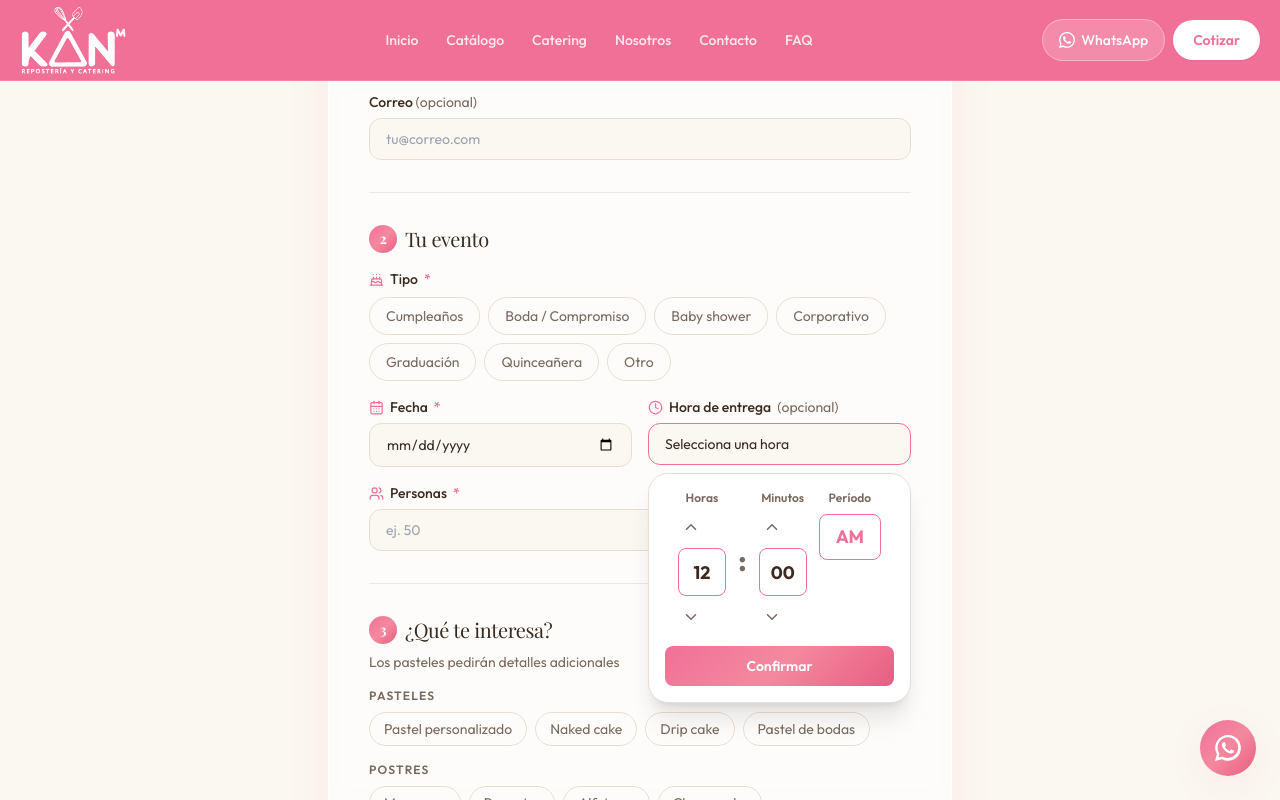
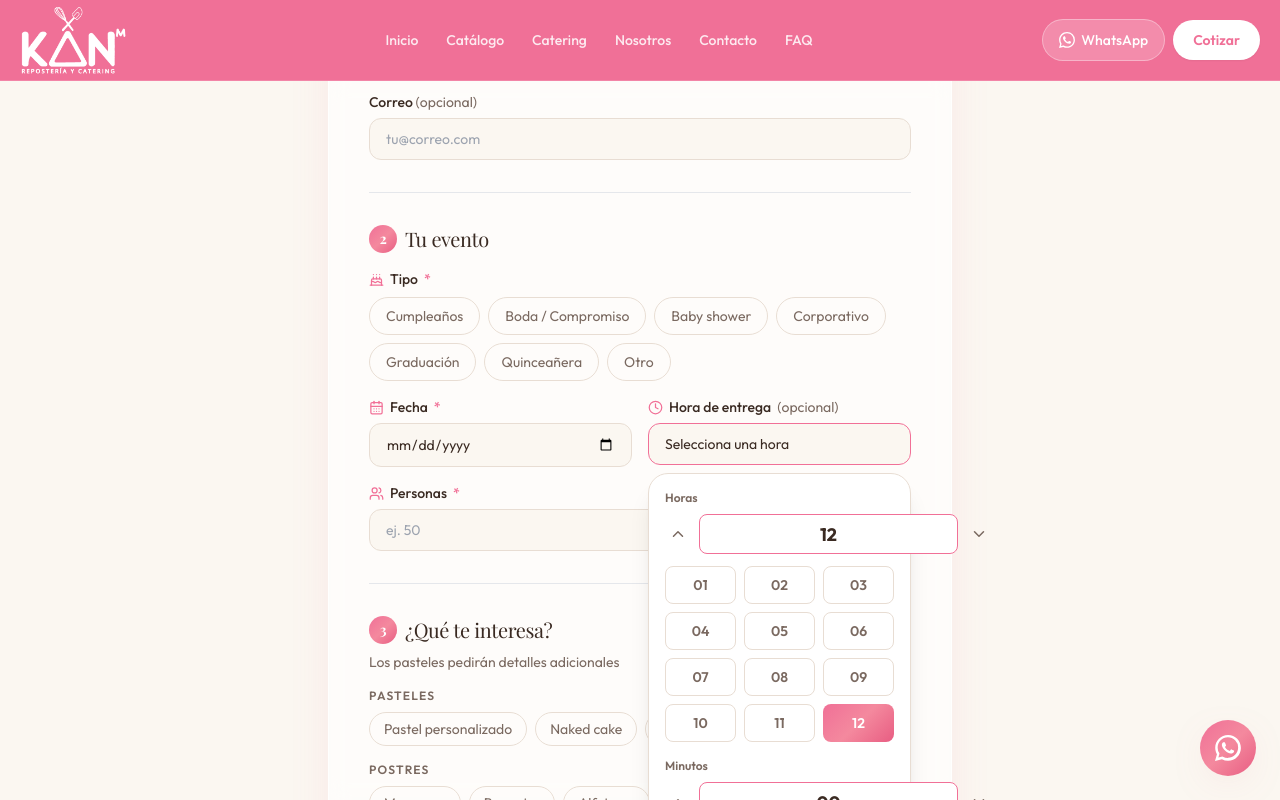
Before and after one commit to 4n1mah/kan-m-reposteria, a Next.js app: page /cotizar in a window 1280 px wide. Both pictures are taken after a click on the button "Selecciona una hora". Shown: the part 374-1174 px from the top of the page. Built offline with nearby package versions, Linux system fonts and the light colour scheme.

Commit message:
Refactor TimePicker to simplify state management

```diff
--- a/src/app/cotizar/page.tsx
+++ b/src/app/cotizar/page.tsx
@@ -86,8 +86,6 @@ function StepHeader({n,label}:{n:number;label:string}) {
 function TimePicker({ value, onChange }: { value: string; onChange: (time: string) => void }) {
   const [isOpen, setIsOpen] = useState(false);
   const dropdownRef = useRef<HTMLDivElement>(null);
-  const hoursInputRef = useRef<HTMLInputElement>(null);
-  const minutesInputRef = useRef<HTMLInputElement>(null);
 
   // Convertir de 24h a 12h
   const convertTo12h = (time24: string) => {
@@ -111,10 +109,10 @@ function TimePicker({ value, onChange }: { value: string; onChange: (time: strin
     return `${String(h).padStart(2, "0")}:${minutes.padStart(2, "0")}`;
   };
 
-  const { hours, minutes, period } = convertTo12h(value);
-  const [displayHours, setDisplayHours] = useState(hours);
-  const [displayMinutes, setDisplayMinutes] = useState(minutes);
-  const [displayPeriod, setDisplayPeriod] = useState(period);
+  const { hours: initialHours, minutes: initialMinutes, period: initialPeriod } = convertTo12h(value);
+  const [displayHours, setDisplayHours] = useState(initialHours);
+  const [displayMinutes, setDisplayMinutes] = useState(initialMinutes);
+  const [displayPeriod, setDisplayPeriod] = useState(initialPeriod);
 
   useEffect(() => {
     const handleClickOutside = (e: MouseEvent) => {
@@ -128,7 +126,6 @@ function TimePicker({ value, onChange }: { value: string; onChange: (time: strin
 
   const hoursArray = Array.from({ length: 12 }, (_, i) => String(i + 1).padStart(2, "0"));
   const minutesArray = Array.from({ length: 12 }, (_, i) => String(i * 5).padStart(2, "0"));
-  const periods = ["AM", "PM"];
 
   const handleConfirm = () => {
     const newTime24 = convertTo24h(displayHours, displayMinutes, displayPeriod);
@@ -154,10 +151,6 @@ function TimePicker({ value, onChange }: { value: string; onChange: (time: strin
   const decrementMinutes = () => {
     const idx = minutesArray.indexOf(displayMinutes);
     setDisplayMinutes(minutesArray[(idx - 1 + 12) % 12]);
-  };
-
-  const togglePeriod = () => {
-    setDisplayPeriod(displayPeriod === "AM" ? "PM" : "AM");
   };
 
   const handleHoursInput = (e: React.ChangeEvent<HTMLInputElement>) => {
@@ -194,90 +187,146 @@ function TimePicker({ value, onChange }: { value: string; onChange: (time: strin
       </button>
 
       {isOpen && (
-        <div className="absolute z-50 top-full mt-2 bg-white border border-[var(--border)] rounded-2xl shadow-xl p-4 w-full">
-          <div className="flex gap-3 justify-center mb-4">
-            {/* Hours */}
-            <div className="flex flex-col items-center">
+        <div className="absolute z-50 top-full mt-2 bg-white border border-[var(--border)] rounded-2xl shadow-xl p-4 w-full max-w-sm">
+          {/* Horas */}
+          <div className="mb-4">
             <p className="text-xs font-semibold text-[var(--muted-foreground)] mb-2">Horas</p>
-              <div className="flex flex-col gap-2">
+            <div className="flex items-center gap-2 mb-3">
+              <button
+                type="button"
+                onClick={decrementHours}
+                className="p-1 hover:bg-[var(--rose)]/10 rounded transition"
+              >
+                <ChevronUp size={18} className="text-[var(--muted-foreground)]" />
+              </button>
+              <input
+                type="text"
+                value={displayHours}
+                onChange={handleHoursInput}
+                maxLength={2}
+                className="flex-1 h-10 border border-[var(--rose)] rounded-lg font-bold text-lg bg-[var(--rose)]/5 text-center focus:outline-none focus:ring-2 focus:ring-[var(--rose)]/20"
+              />
               <button
                 type="button"
                 onClick={incrementHours}
                 className="p-1 hover:bg-[var(--rose)]/10 rounded transition"
               >
+                <ChevronDown size={18} className="text-[var(--muted-foreground)]" />
+              </button>
+            </div>
+            <div className="grid grid-cols-3 gap-2">
+              {hoursArray.map(h => (
+                <button
+                  key={h}
+                  type="button"
+                  onClick={() => setDisplayHours(h)}
+                  className={`py-2 rounded-lg text-sm font-semibold transition ${
+                    displayHours === h
+                      ? "text-white"
+                      : "border border-[var(--border)] text-[var(--muted-foreground)] hover:border-[var(--rose)] hover:text-[var(--rose)]"
+                  }`}
+                  style={displayHours === h ? { background: BTN } : {}}
+                >
+                  {h}
+                </button>
+              ))}
+            </div>
+          </div>
+
+          {/* Minutos */}
+          <div className="mb-4">
+            <p className="text-xs font-semibold text-[var(--muted-foreground)] mb-2">Minutos</p>
+            <div className="flex items-center gap-2 mb-3">
+              <button
+                type="button"
+                onClick={decrementMinutes}
+                className="p-1 hover:bg-[var(--rose)]/10 rounded transition"
+              >
                 <ChevronUp size={18} className="text-[var(--muted-foreground)]" />
               </button>
               <input
-                  ref={hoursInputRef}
                 type="text"
-                  value={displayHours}
-                  onChange={handleHoursInput}
+                value={displayMinutes}
+                onChange={handleMinutesInput}
                 maxLength={2}
-                  className="w-12 h-12 flex items-center justify-center border border-[var(--rose)] rounded-lg font-bold text-lg bg-[var(--rose)]/5 text-center focus:outline-none focus:ring-2 focus:ring-[var(--rose)]/20"
+                className="flex-1 h-10 border border-[var(--rose)] rounded-lg font-bold text-lg bg-[var(--rose)]/5 text-center focus:outline-none focus:ring-2 focus:ring-[var(--rose)]/20"
               />
               <button
                 type="button"
-                  onClick={decrementHours}
+                onClick={incrementMinutes}
                 className="p-1 hover:bg-[var(--rose)]/10 rounded transition"
               >
                 <ChevronDown size={18} className="text-[var(--muted-foreground)]" />
               </button>
             </div>
+            <div className="grid grid-cols-3 gap-2">
+              {minutesArray.map(m => (
+                <button
+                  key={m}
+                  type="button"
+                  onClick={() => setDisplayMinutes(m)}
+                  className={`py-2 rounded-lg text-sm font-semibold transition ${
+                    displayMinutes === m
+                      ? "text-white"
+                      : "border border-[var(--border)] text-[var(--muted-foreground)] hover:border-[var(--rose)] hover:text-[var(--rose)]"
+                  }`}
+                  style={displayMinutes === m ? { background: BTN } : {}}
+                >
+                  {m}
+                </button>
+              ))}
+            </div>
           </div>
 
-            {/* Divider */}
-            <div className="flex items-center text-3xl font-bold text-[var(--muted-foreground)]">:</div>
-
-            {/* Minutes */}
-            <div className="flex flex-col items-center">
-              <p className="text-xs font-semibold text-[var(--muted-foreground)] mb-2">Minutos</p>
-              <div className="flex flex-col gap-2">
+          {/* AM/PM */}
+          <div className="mb-4">
+            <p className="text-xs font-semibold text-[var(--muted-foreground)] mb-2">Período</p>
+            <div className="flex gap-2">
               <button
                 type="button"
-                  onClick={incrementMinutes}
-                  className="p-1 hover:bg-[var(--rose)]/10 rounded transition"
+                onClick={() => setDisplayPeriod("AM")}
+                className={`flex-1 py-3 rounded-lg font-bold text-lg transition ${
+                  displayPeriod === "AM"
+                    ? "text-white"
+                    : "border border-[var(--border)] text-[var(--muted-foreground)] hover:border-[var(--rose)] hover:text-[var(--rose)]"
+                }`}
+                style={displayPeriod === "AM" ? { background: BTN } : {}}
               >
-                  <ChevronUp size={18} className="text-[var(--muted-foreground)]" />
+                AM
               </button>
-                <input
-                  ref={minutesInputRef}
-                  type="text"
-                  value={displayMinutes}
-                  onChange={handleMinutesInput}
-                  maxLength={2}
-                  className="w-12 h-12 flex items-center justify-center border border-[var(--rose)] rounded-lg font-bold text-lg bg-[var(--rose)]/5 text-center focus:outline-none focus:ring-2 focus:ring-[var(--rose)]/20"
-                />
               <button
                 type="button"
-                  onClick={decrementMinutes}
-                  className="p-1 hover:bg-[var(--rose)]/10 rounded transition"
+                onClick={() => setDisplayPeriod("PM")}
+                className={`flex-1 py-3 rounded-lg font-bold text-lg transition ${
+                  displayPeriod === "PM"
+                    ? "text-white"
+                    : "border border-[var(--border)] text-[var(--muted-foreground)] hover:border-[var(--rose)] hover:text-[var(--rose)]"
+                }`}
+                style={displayPeriod === "PM" ? { background: BTN } : {}}
               >
-                  <ChevronDown size={18} className="text-[var(--muted-foreground)]" />
+                PM
               </button>
             </div>
           </div>
 
-            {/* AM/PM */}
-            <div className="flex flex-col items-center">
-              <p className="text-xs font-semibold text-[var(--muted-foreground)] mb-2">Período</p>
+          {/* Botones de acción */}
+          <div className="flex gap-2">
             <button
               type="button"
-                onClick={togglePeriod}
-                className="px-4 py-2 font-bold text-lg border border-[var(--rose)] rounded-lg bg-[var(--rose)]/5 text-[var(--rose)] hover:bg-[var(--rose)]/10 transition focus:outline-none focus:ring-2 focus:ring-[var(--rose)]/20"
+              onClick={() => setIsOpen(false)}
+              className="flex-1 py-2.5 rounded-lg text-[var(--rose)] font-semibold text-sm transition border border-[var(--rose)] hover:bg-[var(--rose)]/5"
             >
-                {displayPeriod}
+              Cancelar
             </button>
-            </div>
-          </div>
-
             <button
               type="button"
               onClick={handleConfirm}
-            className="w-full py-2.5 rounded-lg text-white font-semibold text-sm transition hover:opacity-90"
+              className="flex-1 py-2.5 rounded-lg text-white font-semibold text-sm transition hover:opacity-90"
               style={{ background: BTN }}
             >
-            Confirmar
+              OK
             </button>
+          </div>
         </div>
       )}
     </div>
```
Lines whose indentation alone changed are shown as unchanged.
